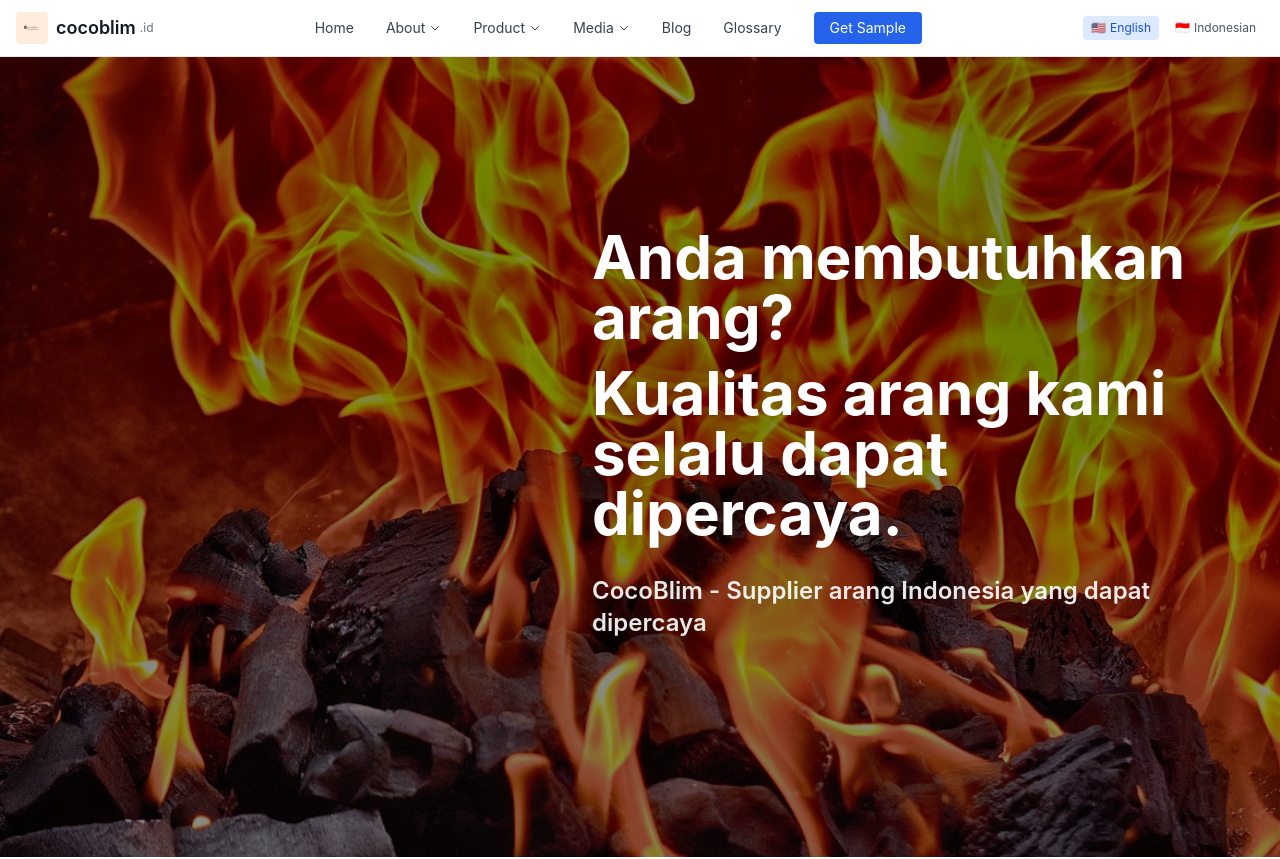
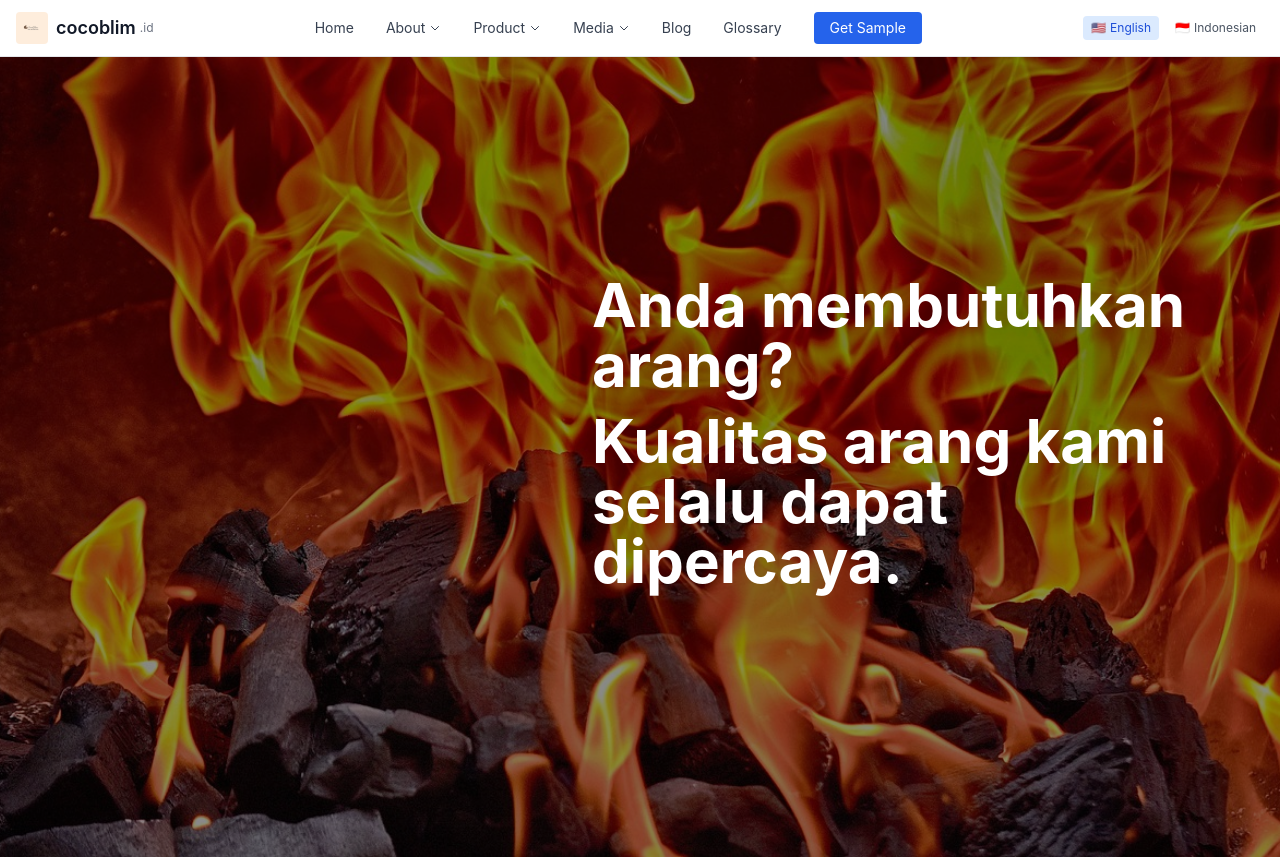
Before and after one commit to fullloaded1/vanamei, a Next.js app: page / in a window 1280 px wide. Shown: the top 859 px of the page. Built offline with nearby package versions, Linux system fonts and the light colour scheme.

Commit message:
Remove subtitle text from hero section
- Remove 'CocoBlim - Supplier arang Indonesia yang dapat dipercaya' from hero
- Clean hero section with only main headlines
- Fix JSX syntax error

```diff
--- a/src/app/page.tsx
+++ b/src/app/page.tsx
@@ -46,19 +46,13 @@
               <h1 className="text-4xl md:text-6xl font-bold text-white mb-4 leading-tight drop-shadow-2xl">
                 Anda membutuhkan arang?
               </h1>
-              <h1 className="text-4xl md:text-6xl font-bold text-white mb-8 leading-tight drop-shadow-2xl">
+              <h1 className="text-4xl md:text-6xl font-bold text-white mb-12 leading-tight drop-shadow-2xl">
                 Kualitas arang kami selalu dapat dipercaya.
               </h1>
-              <div className="mb-12">
-                <h2 className="text-xl md:text-2xl font-semibold text-white/90 drop-shadow-xl">
-                  CocoBlim - Supplier arang Indonesia yang dapat dipercaya
-                </h2>
-              </div>
             </div>
           </div>
         </div>
       </section>
-
       {/* Benefits Section - Exact Cocologi Style */}
       <section className="py-16 bg-white">
         <div className="max-w-6xl mx-auto px-4">
```
